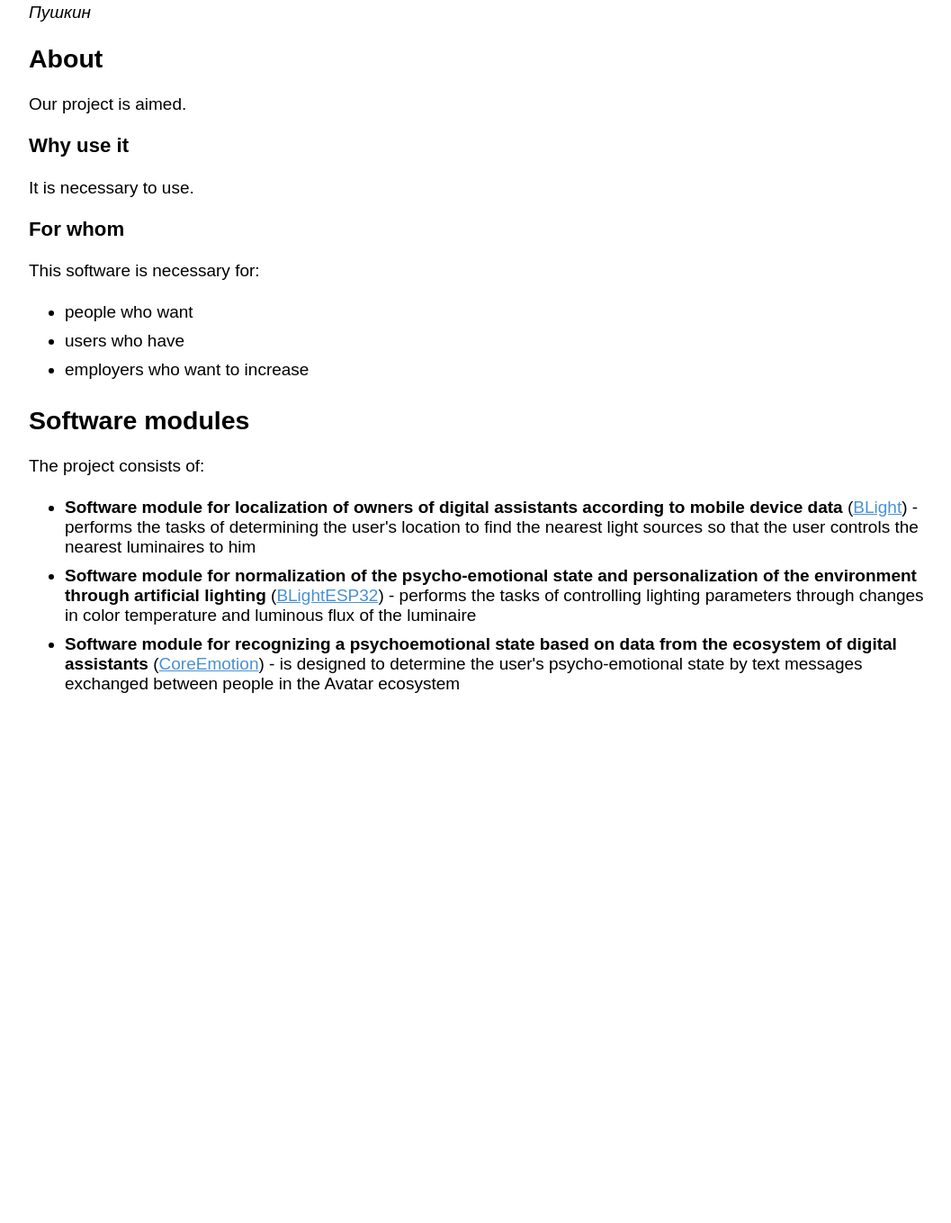
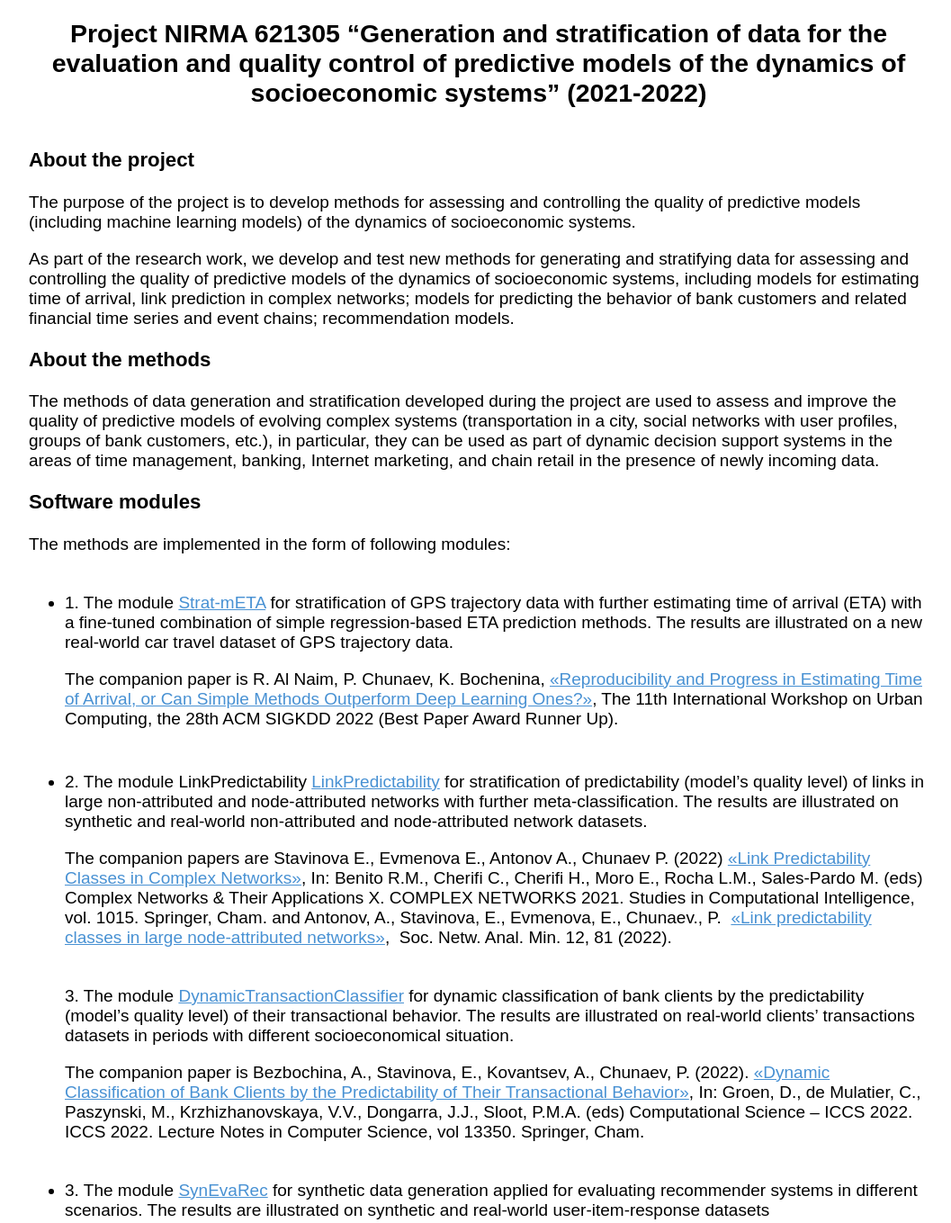
Before and after one commit to AlgoMathITMO/AlgoMathITMO.github.io, a plain HTML site: page index.html in a window 1280 px wide. Shown: the part 447-1806 px from the top of the page at 90% size, without its empty margins (108-1165 px from the left). Before the commit the page ends 1267 px from the top, so only its background shows below. Drawn offline with Linux system fonts and the light colour scheme.

Commit message:
Update index.html

```diff
--- a/index.html
+++ b/index.html
@@ -9,12 +9,12 @@
     <meta property="og:description" content="Project is aimed at stabilizing the psycho-emotional state of users through the personalization of artificial lighting in space">
     <meta property="og:url" content="https://andrewlaptev.github.io">
 
-    <title>NIRMA от АлгоМата</title>
+    <title>Project NIRMA 621305</title>
     <style>
         body {
             max-width: 1000px;
             margin: auto;
-            padding: 25px 50px;
+            padding: 50px 50px;
             font-family: Arial, Helvetica, sans-serif;
             font-size: 19px;
         }
@@ -40,76 +40,85 @@
         }
 
         .logo {
-            width: 200px;
+            width: 300px;
         }
     </style>
 </head>
 
 <body>
     <header class="header">
-        <img src="photo.jpg" alt="Logo" class="logo">
-
-        <h1>NIRMA от АлгоМата</h1>
-
-        <p>
-            Under construction
-        </p>
+        <img src="logo_pic.jpg" alt="Logo" class="logo">
+        <h1>AlgoMath Lab of ITMO University</h1>
+        <h2>Project NIRMA 621305 “Generation
+            and stratification of data for the evaluation and quality control
+            of predictive models of the dynamics of socioeconomic systems” (2021-2022)</h2>
     </header>
-<p>
-Прибежали в избу дети,<br>
-Второпях зовут отца:<br>
-Тятя, тятя, наши сети<br>
-Притащили мертвеца!<br>
- </p>
-<p align="left">
-<I>Пушкин</I></p>
-    <h2 id="about">About</h2>
+    <h3 id="about">About the project</h3>
     <p>
-        Our project is aimed.
+        The purpose of the project is to develop methods for assessing and controlling
+        the quality of predictive models (including machine learning models)
+        of the dynamics of socioeconomic systems.
     </p>
-    <h3 id="why">Why use it</h3>
     <p>
-        It is necessary to use.
+        As part of the research work, we develop and test new methods for generating
+        and stratifying data for assessing and controlling the quality of predictive models
+        of the dynamics of socioeconomic systems, including models for estimating time of arrival,
+        link prediction in complex networks; models for predicting the behavior of bank customers
+        and related financial time series and event chains; recommendation models.
     </p>
-    <h3 id="for-whom">For whom</h3>
-    <p>This software is necessary for:</p>
+    <h3 id="why">About the methods</h3>
+    <p>
+        The methods of data generation and stratification developed during the project are used
+        to assess and improve the quality of predictive models of evolving complex systems
+        (transportation in a city, social networks with user profiles, groups of bank customers, etc.),
+        in particular, they can be used as part of dynamic decision support systems in the areas of
+        time management, banking, Internet marketing, and chain retail in the presence of newly
+        incoming data.
+    </p>
+    <h3 id="for-whom">Software modules</h3>
+    <p>The methods are implemented in the form of following modules:</p>
     <ul>
         <li>
-            people who want
+            <p>1. The module  <a href="https://github.com/AlgoMathITMO/Strat-mETA/">Strat-mETA</a>
+            for stratification of GPS trajectory data with further estimating time of arrival (ETA)
+            with a fine-tuned combination of simple regression-based ETA prediction methods.
+            The results are illustrated on a new real-world car travel dataset of GPS trajectory data.</p>
+            <p> The companion paper is R. Al Naim, P. Chunaev, K. Bochenina,
+                <a href="http://urban-computing.com/urbcomp2022/file/UrbComp2022_paper_4809.pdf">«Reproducibility
+                and Progress in Estimating Time of Arrival, or Can Simple Methods Outperform Deep Learning Ones?»</a>,
+                The 11th International Workshop on Urban Computing, the 28th ACM SIGKDD 2022 (Best Paper Award Runner Up).
+            </p>
         </li>
         <li>
-            users who have
+            <p>2. The module LinkPredictability <a href="https://github.com/AlgoMathITMO/link_prediction/">LinkPredictability</a>
+            for stratification of predictability (model’s quality level) of links in large non-attributed and node-attributed
+            networks with further meta-classification. The results are illustrated on synthetic and real-world non-attributed
+            and node-attributed network datasets.</p>
+            <p> The companion papers are Stavinova E., Evmenova E., Antonov A., Chunaev P. (2022)
+                <a href="https://doi.org/10.1007/978-3-030-93409-5_32">«Link Predictability Classes in Complex Networks»</a>,
+                In: Benito R.M., Cherifi C., Cherifi H., Moro E., Rocha L.M., Sales-Pardo M.
+                (eds) Complex Networks & Their Applications X. COMPLEX NETWORKS 2021. Studies in Computational Intelligence, vol. 1015. Springer, Cham.
+                and Antonov, A., Stavinova, E., Evmenova, E., Chunaev., P.
+                <a href="https://doi.org/10.1007/s13278-022-00912-w">«Link predictability classes in large node-attributed networks»</a>,
+                Soc. Netw. Anal. Min. 12, 81 (2022).</p>
         </li>
+            <p>3. The module <a href="https://github.com/AlgoMathITMO/Dynamic-classifier">DynamicTransactionClassifier</a>
+                for dynamic classification of bank clients by the predictability (model’s quality level)
+                of their transactional behavior. The results are illustrated on real-world clients’ transactions datasets
+                in periods with different socioeconomical situation.</p>
+            <p>The companion paper is Bezbochina, A., Stavinova, E., Kovantsev, A., Chunaev, P. (2022).
+                <a href="https://doi.org/10.1007/978-3-031-08751-6_36">«Dynamic Classification of Bank Clients by the Predictability of Their Transactional Behavior»</a>,
+                In: Groen, D., de Mulatier, C., Paszynski, M., Krzhizhanovskaya, V.V., Dongarra, J.J., Sloot, P.M.A.
+                (eds) Computational Science – ICCS 2022. ICCS 2022. Lecture Notes in Computer Science, vol 13350. Springer, Cham.
+            </p>
         <li>
-            employers who want to increase
-        </li>
-    </ul>
-    <h2 id="software-modules">Software modules</h2>
-    <p>
-        The project consists of:
-    </p>
-    <ul>
-        <li>
-            <strong>Software module for localization of owners of digital assistants
-                according to mobile device data</strong>
-            (<a href="https://github.com/AndrewLaptev/ble_light_mobile">BLight</a>)
-            - performs the tasks of determining the user's location to find the
-            nearest light sources so that the user controls the nearest luminaires
-            to him
-        </li>
-        <li>
-            <strong>Software module for normalization of the psycho-emotional state and
-                personalization of the environment through artificial lighting</strong>
-            (<a href="https://github.com/AndrewLaptev/ble_light_esp32">BLightESP32</a>) - performs the tasks of
-            controlling lighting parameters through
-            changes in color temperature and luminous flux of the luminaire
-        </li>
-        <li>
-            <strong>Software module for recognizing a psychoemotional state based on data
-                from the ecosystem of digital assistants</strong>
-            (<a href="https://github.com/TimurSamigulin/core-emotion">CoreEmotion</a>) - is designed to determine the
-            user's psycho-emotional state by text
-            messages exchanged between people in the Avatar ecosystem
+            <p>3. The module <a href="https://github.com/AlgoMathITMO/SynEvaRec">SynEvaRec</a> for synthetic
+                data generation applied for evaluating recommender systems in different scenarios.
+                The results are illustrated on synthetic and real-world user-item-response datasets</p>
+            <p>The companion paper is V. Provalov, E. Stavinova and P. Chunaev,
+                <a href="https://doi.org/10.1109/ICDMW53433.2021.00014">«SynEvaRec: A Framework for Evaluating Recommender Systems on Synthetic Data Classes»</a>,
+                2021 IEEE International Conference on Data Mining Workshops (ICDMW), 2021, pp. 55-64.
+            </p>
         </li>
     </ul>
 </body></html>
```
